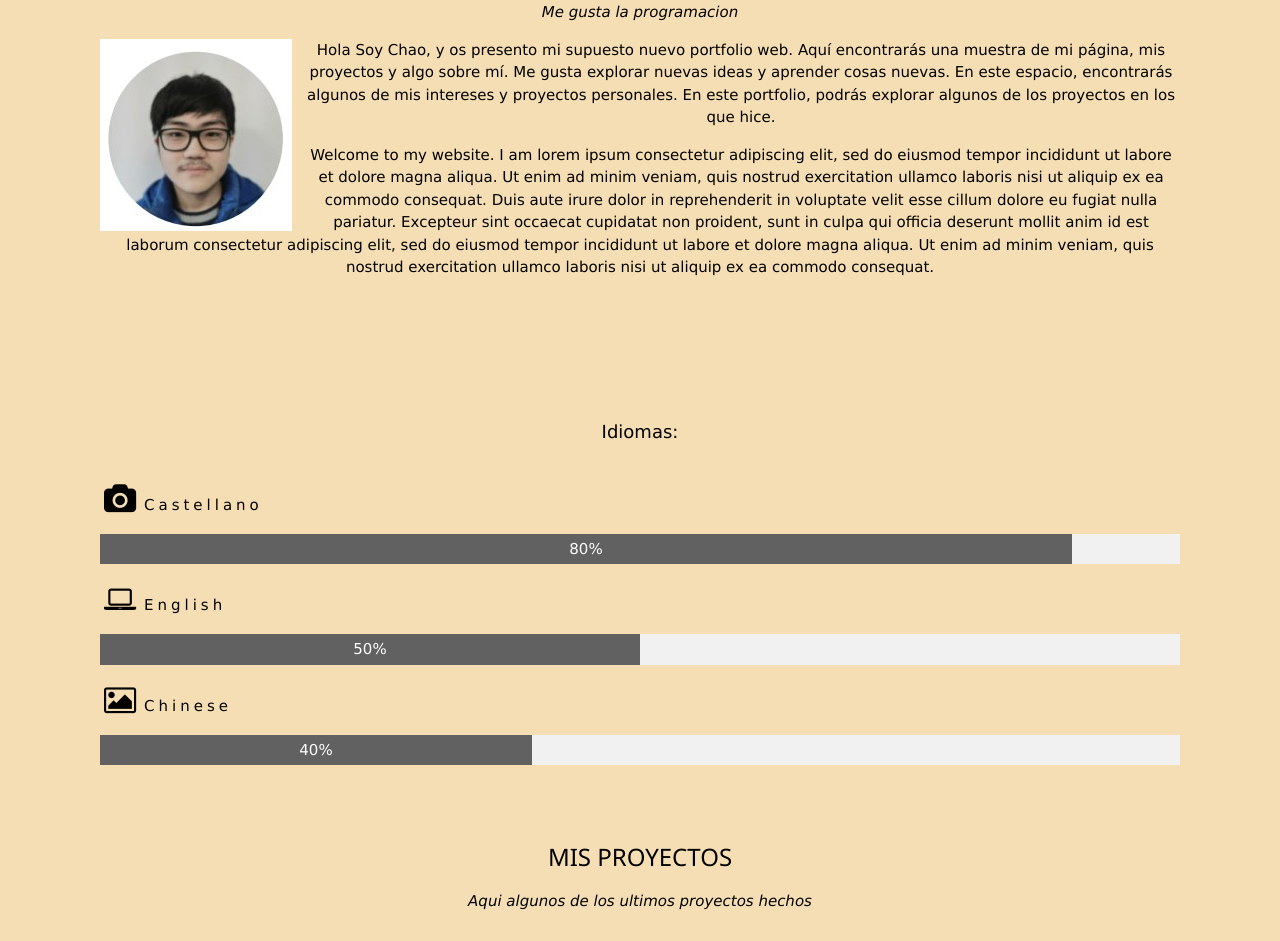
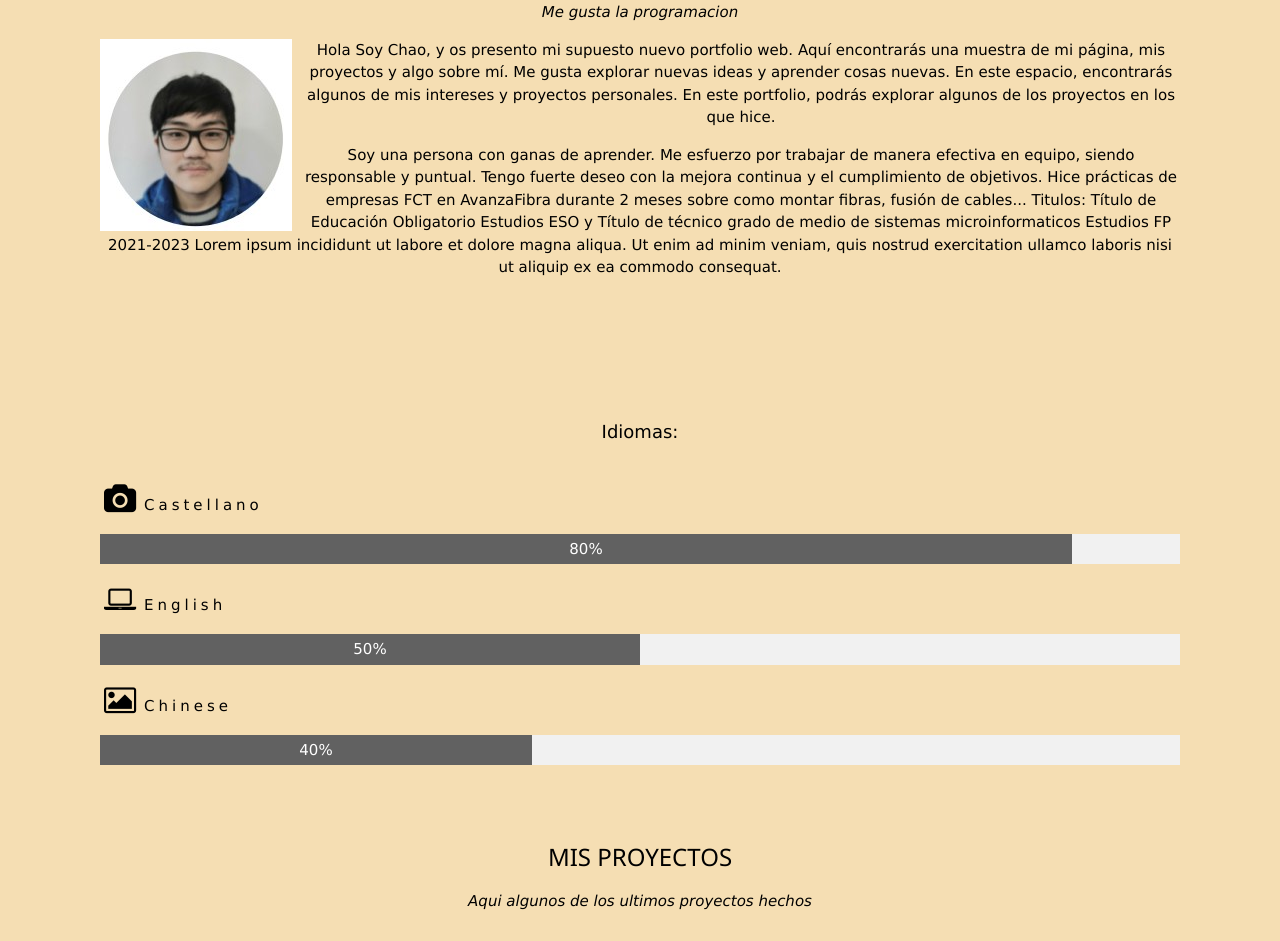
Before and after one commit to CH4a0/proyecto-web-final, a plain HTML site: page Inicio.html in a window 1280 px wide. Shown: the part 1351-2292 px from the top of the page. Drawn offline with nearby package versions, Linux system fonts and the light colour scheme.

Commit message:
Update Inicio.html

```diff
--- a/Inicio.html
+++ b/Inicio.html
@@ -63,13 +63,15 @@
           Me gusta explorar nuevas ideas y aprender cosas nuevas. En este espacio, encontrarás algunos de mis intereses y proyectos personales. En este portfolio, podrás explorar algunos de los proyectos en los que hice.
         </p>
       </article>
-      <p>Welcome to my website. I am lorem ipsum consectetur adipiscing elit, sed do eiusmod tempor incididunt ut
-        labore et dolore magna aliqua. Ut enim ad minim veniam, quis nostrud exercitation ullamco laboris nisi ut
-        aliquip ex ea commodo consequat. Duis aute irure
-        dolor in reprehenderit in voluptate velit esse cillum dolore eu fugiat nulla pariatur. Excepteur sint
-        occaecat cupidatat non proident, sunt in culpa qui officia deserunt mollit anim id est laborum consectetur
-        adipiscing elit, sed do eiusmod tempor
-        incididunt ut labore et dolore magna aliqua. Ut enim ad minim veniam, quis nostrud exercitation ullamco
+      <p>Soy una persona con ganas de aprender. Me esfuerzo por trabajar
+        de manera efectiva en equipo, siendo responsable y puntual.
+        Tengo fuerte deseo con la mejora continua y el cumplimiento de
+        objetivos.
+       Hice prácticas de empresas FCT en AvanzaFibra durante 2
+        meses sobre como montar fibras, fusión de cables... Titulos: Título de Educación Obligatorio
+Estudios ESO y Título de técnico grado de medio de sistemas microinformaticos
+Estudios FP 2021-2023
+        Lorem ipsum incididunt ut labore et dolore magna aliqua. Ut enim ad minim veniam, quis nostrud exercitation ullamco
         laboris nisi ut aliquip ex ea commodo consequat.</p>
     </div>
     <br><br><br><br>
```
